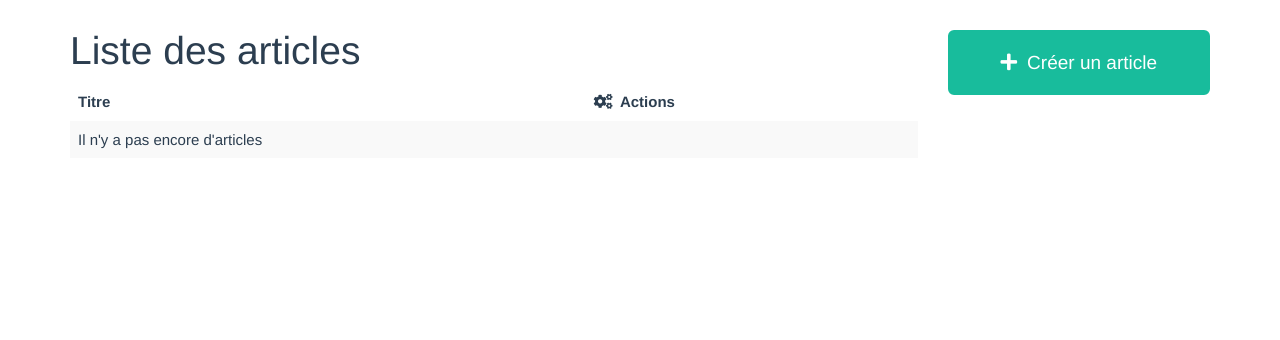
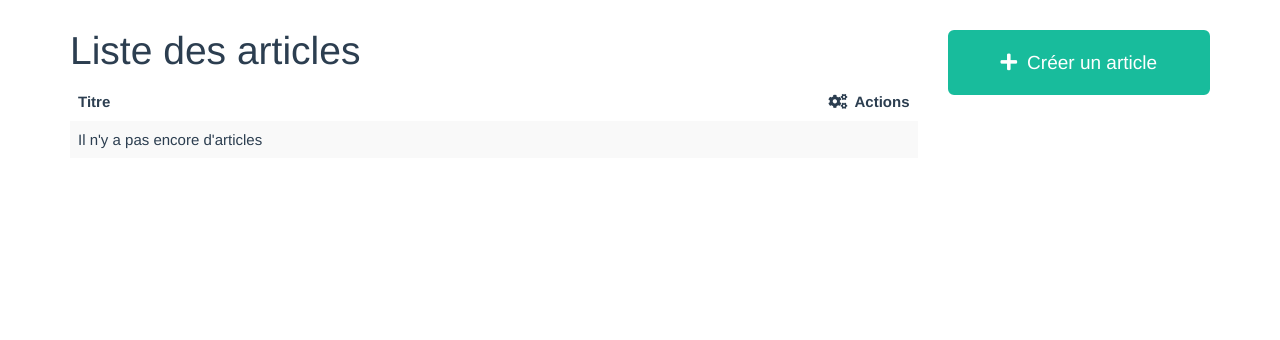
Before and after one commit to PierreThiollent/Mini-CMS-with-Symfony, a Symfony app: template templates/admin/index.html.twig in a window 1280 px wide. Shown: the part 81-421 px from the top of the page. Run offline with Twig, Linux system fonts and the light colour scheme; the template is opened without the code that fills it, so the values that code supplies are empty; some libraries are stand-ins or nearby versions.

Commit message:
refactor(): Modify placement of actions button

```diff
--- a/templates/admin/index.html.twig
+++ b/templates/admin/index.html.twig
@@ -9,7 +9,7 @@
         <thead>
         <tr>
             <th scope="col">Titre</th>
-            <th scope="col" class="text-center"><i class="fa fa-cogs"></i> Actions</th>
+            <th scope="col" class="text-right"><i class="fa fa-cogs"></i> Actions</th>
         </tr>
         </thead>
         <tbody>
```
